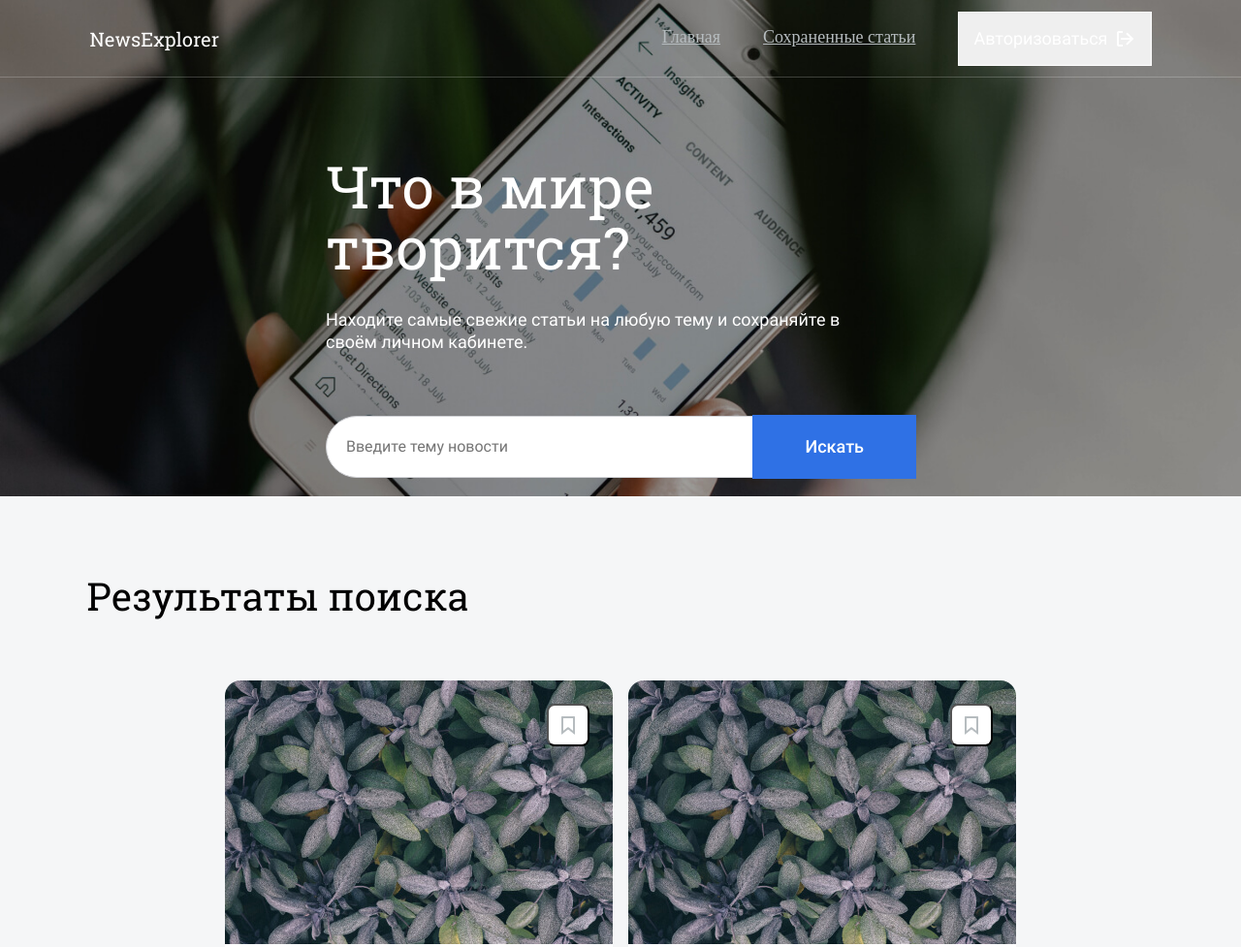
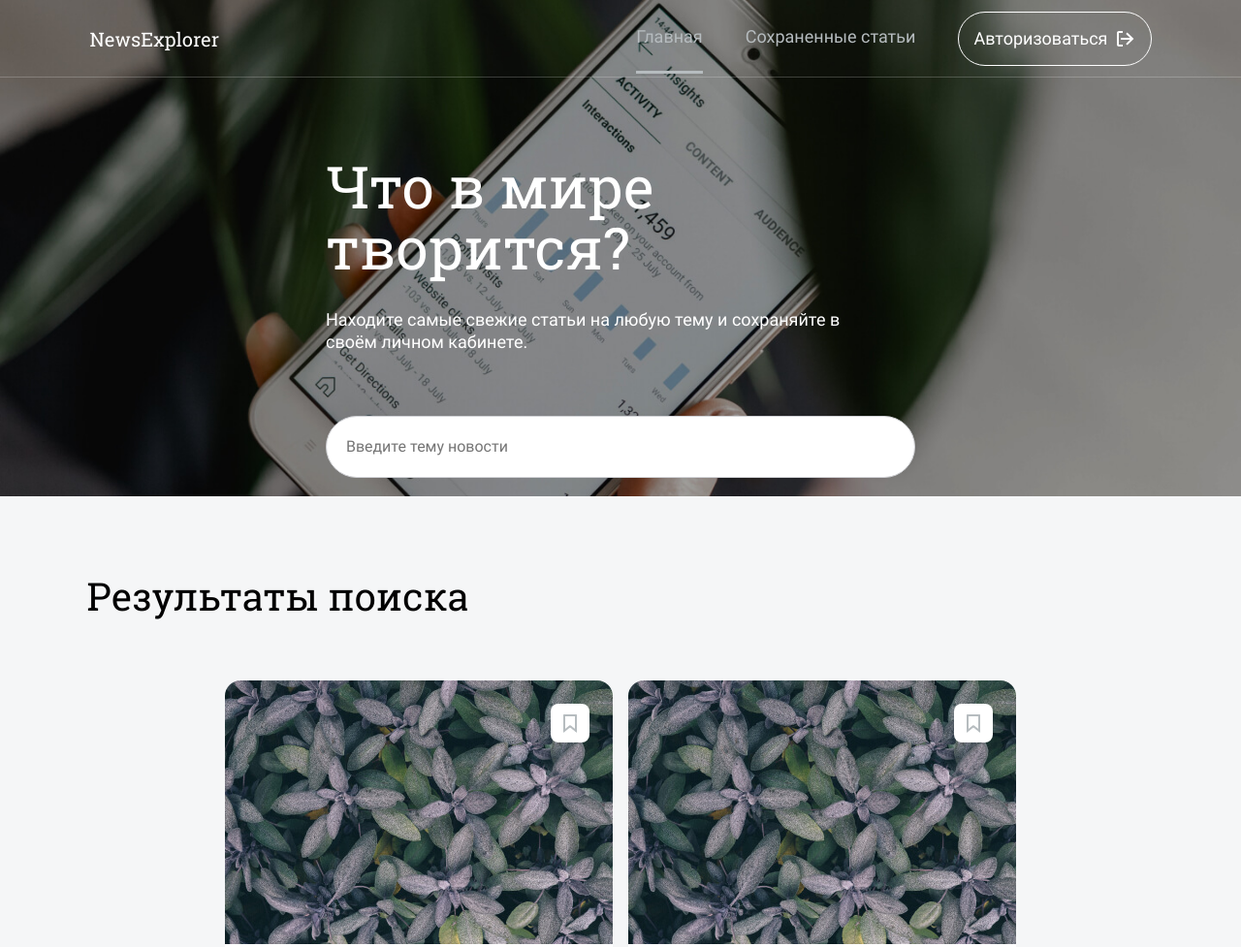
Before and after one commit to sfkhakimov/news-explorer-frontend, a website built with webpack: page src/index.html in a window 1280 px wide. Shown: the top 977 px of the page at 97% size. Built offline with nearby package versions, Linux system fonts and the light colour scheme; files whose address does not match are found by name.

Commit message:
added new styles

```diff
--- a/src/article.css
+++ b/src/article.css
@@ -1,6 +1,12 @@
 @import url(./vendor/normalize.css);
 @import url(./vendor/fonts.css);
+@import url(./block/button/button.css);
 @import url(./block/page/page.css);
+@import url(./block/link/link.css);
 @import url(./block/header/header.css);
 @import url(./block/nav/nav.css);
-@import url(./block/search/search.css);
+@import url(./block/main/main.css);
+@import url(./block/saved-articles/saved-articles.css);
+@import url(./block/result/result.css);
+@import url(./block/news-card/news-card.css);
+@import url(./block/footer/footer.css);
--- a/src/style.css
+++ b/src/style.css
@@ -1,5 +1,6 @@
 @import url(./vendor/normalize.css);
 @import url(./vendor/fonts.css);
+@import url(./block/button/button.css);
 @import url(./block/page/page.css);
 @import url(./block/search/search.css);
 @import url(./block/header/header.css);
@@ -12,3 +13,4 @@
 @import url(./block/popup/popup.css);
 @import url(./block/about/about.css);
 @import url(./block/footer/footer.css);
+@import url(./block/link/link.css);
```
